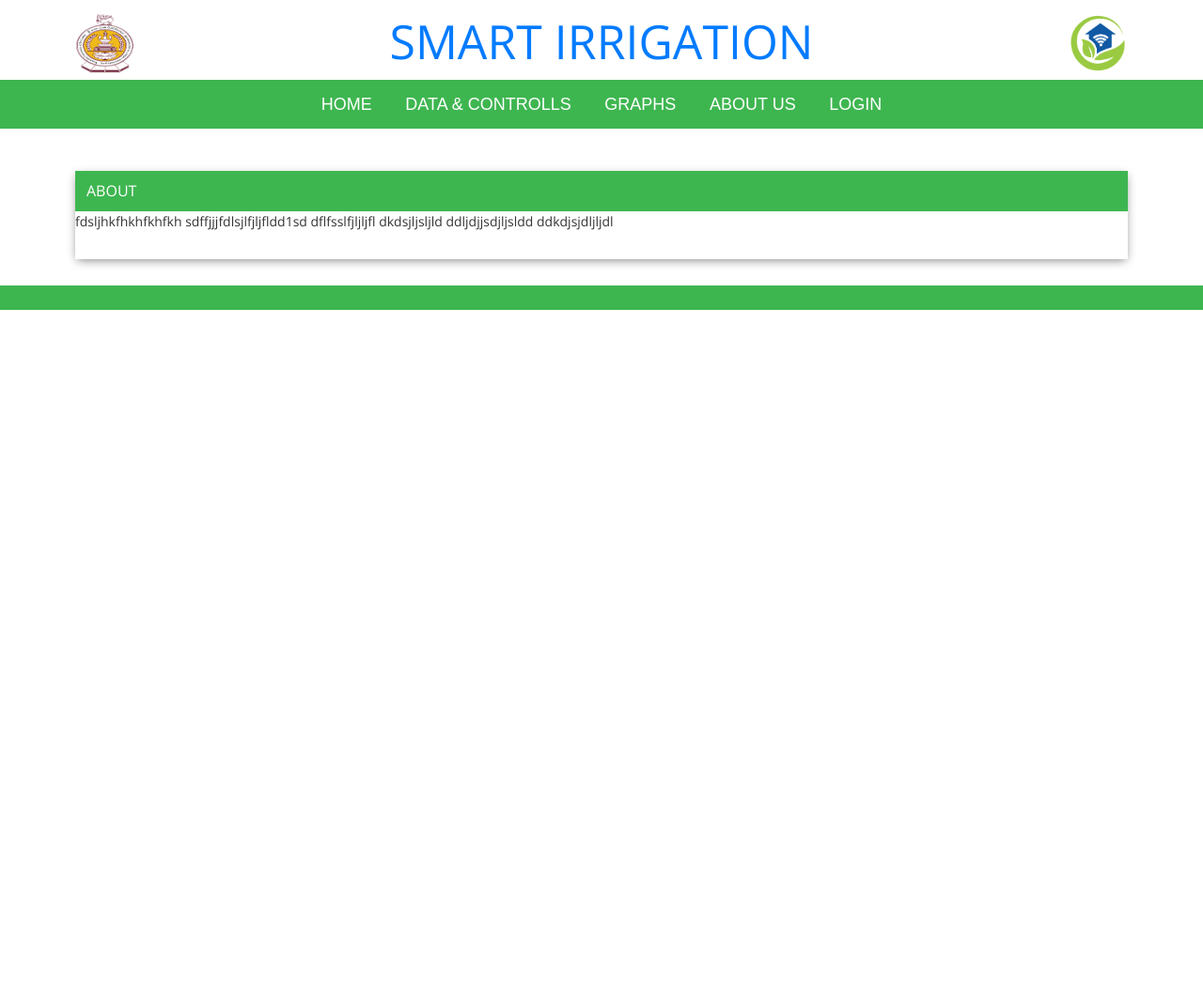
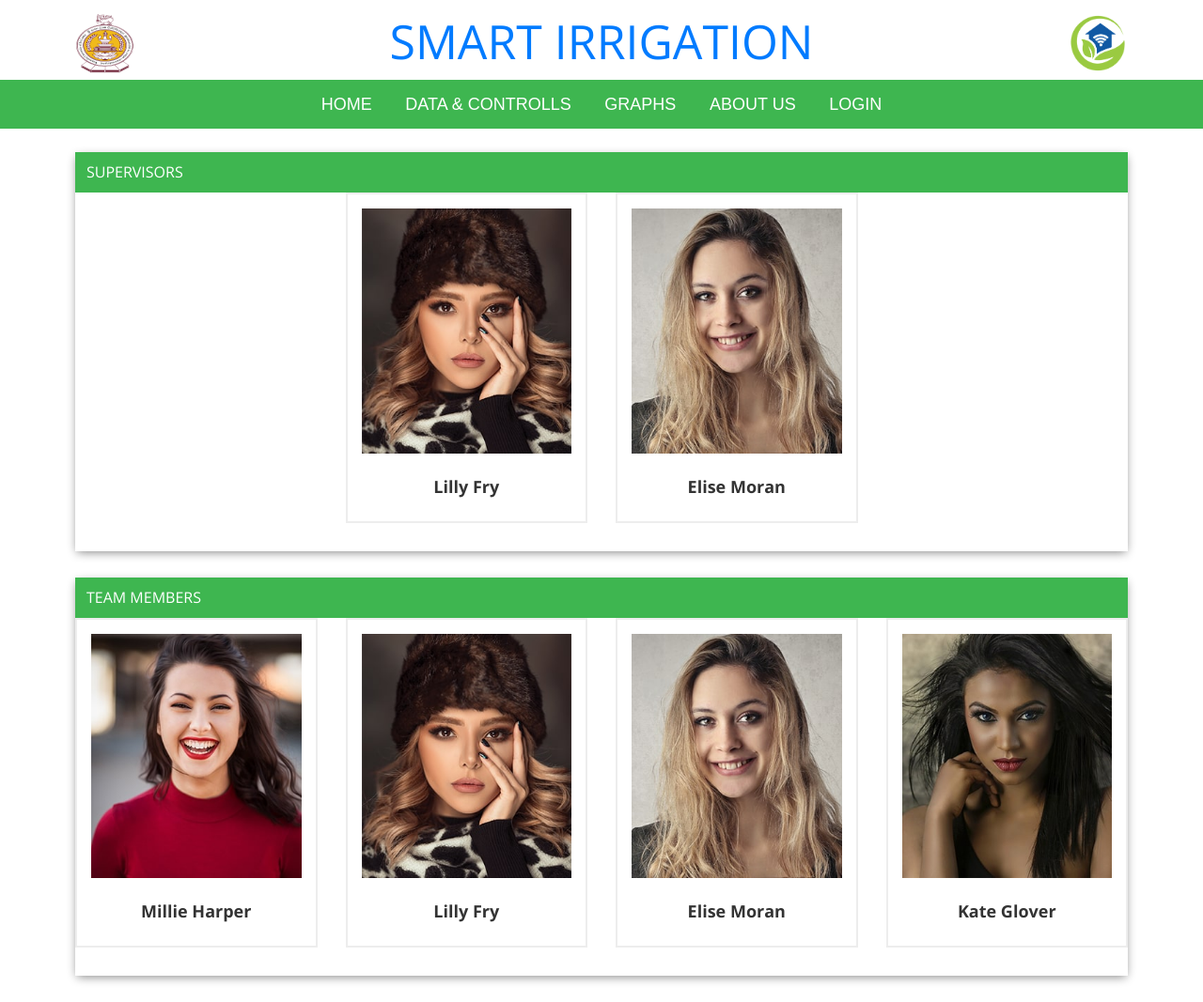
Before and after one commit to ujagaga/data_collect_web_display, a Flask app: page /about in a window 1280 px wide. Shown: the whole page at 94% size. Before the commit the page ends 330 px from the top, so only its background shows below. Run offline with Flask 2, Linux system fonts and the light colour scheme; some libraries are stand-ins or nearby versions.

Commit message:
Add about page changes

```diff
--- a/main.py
+++ b/main.py
@@ -276,11 +276,10 @@ def graphs():
     color_id = 0
     access_key = request.cookies.get('token')
     if ADMIN_KEY != access_key:
-        login_var = {"name": "Login", "url": "login", "icon": "fa-sign-in-alt"}
-        authorized = False
-    else:
-        login_var = {"name": "Logout", "url": "logout", "icon": "fa-sign-out-alt"}
-        authorized = True
+        return redirect("/login")
+
+    login_var = {"name": "Logout", "url": "logout", "icon": "fa-sign-out-alt"}
+    authorized = True
 
     plot_list = []
 
@@ -332,39 +331,39 @@ def data_and_controls():
 
     if ADMIN_KEY != access_key:
         return redirect("/login")
+
+    login_var = {"name": "Logout", "url": "logout", "icon": "fa-sign-out-alt"}
+    data_list = get_data()
+
+    if len(data_list) > 0:
+        last_timestamp = int(float(data_list[-1]['timestamp']) * 1000)
+        if time.time() - last_timestamp > 25:
+            status = "disconnected"
+        else:
+            status = "connected"
     else:
-        login_var = {"name": "Logout", "url": "logout", "icon": "fa-sign-out-alt"}
-        data_list = get_data()
+        last_timestamp = "No data available"
+        status = "disconnected"
 
-        if len(data_list) > 0:
-            last_timestamp = int(float(data_list[-1]['timestamp']) * 1000)
-            if time.time() - last_timestamp > 25:
-                status = "disconnected"
-            else:
-                status = "connected"
-        else:
-            last_timestamp = "No data available"
-            status = "disconnected"
+    new_list = []
+    if data_list is not None:
+        data_dict = {}
 
-        new_list = []
-        if data_list is not None:
-            data_dict = {}
+        for data in data_list:
+            name = data["name"]
+            data_dict[name] = data["value"]
 
-            for data in data_list:
-                name = data["name"]
-                data_dict[name] = data["value"]
+        for name in data_dict.keys():
+            unit = get_units(name)
 
-            for name in data_dict.keys():
-                unit = get_units(name)
+            new_list.append({"name": name, "val": data_dict[name], "unit": unit})
+    vars = get_all_variables()
 
-                new_list.append({"name": name, "val": data_dict[name], "unit": unit})
-        vars = get_all_variables()
+    response = make_response(render_template("datactrl.html", dldid=int(time.time()), vars=vars,
+                                             value_list=new_list, login=login_var, ts=last_timestamp, status=status))
+    response.set_cookie('token', ADMIN_KEY, max_age=1200)
 
-        response = make_response(render_template("datactrl.html", dldid=int(time.time()), vars=vars,
-                                                 value_list=new_list, login=login_var, ts=last_timestamp, status=status))
-        response.set_cookie('token', ADMIN_KEY, max_age=1200)
-
-        return response
+    return response
 
 
 @application.route('/download')
--- a/static/css/about.css
+++ b/static/css/about.css
@@ -1,3 +1,111 @@
+
+.team {
+    position: relative;
+    width: 100%;
+    padding: 45px 0 15px 0;
+
+
+}
+
+.team .team-item {
+    position: relative;
+    margin-bottom: 30px;
+    padding: 15px;
+    background: #ffffff;
+    border: 2px solid rgba(0, 0, 0, .07);
+
+
+}
+
+.team .team-img {
+    position: relative;
+    overflow: hidden;
+
+}
+
+.team .team-img img {
+    position: relative;
+    width: 100%;
+}
+
+.team .team-social {
+    position: absolute;
+    width: 100%;
+    height: 100%;
+    top: 0;
+    left: 0;
+    display: flex;
+    align-items: center;
+    justify-content: center;
+    transition: .5s;
+}
+
+.team .team-social a {
+    position: relative;
+    margin: 0 3px;
+    margin-top: 100px;
+    width: 40px;
+    height: 40px;
+    display: flex;
+    align-items: center;
+    justify-content: center;
+    border-radius: 40px;
+    font-size: 16px;
+    color: #F7CAC9;
+    background: #343148;
+    opacity: 0;
+}
+
+.team .team-social a:hover {
+    color: #343148;
+    background: #F7CAC9;
+}
+
+
+.team .team-item:hover .team-social {
+    background: rgba(256, 256, 256, .5);
+}
+
+.team .team-item:hover .team-social a:first-child {
+    opacity: 1;
+    margin-top: 0;
+    transition: .3s 0s;
+}
+
+.team .team-item:hover .team-social a:nth-child(2) {
+    opacity: 1;
+    margin-top: 0;
+    transition: .3s .1s;
+}
+
+.team .team-item:hover .team-social a:nth-child(3) {
+    opacity: 1;
+    margin-top: 0;
+    transition: .3s .2s;
+}
+
+.team .team-item:hover .team-social a:nth-child(4) {
+    opacity: 1;
+    margin-top: 0;
+    transition: .3s .3s;
+}
+
+.team .team-text {
+    position: relative;
+    padding: 25px 15px 10px 15px;
+    text-align: center;
+    background: #ffffff;
+}
+
+.team .team-text h2 {
+    font-size: 18px;
+    font-weight: 600;
+}
+
+.team .team-text p {
+    margin: 0;
+}
+
 @import url(https://maxcdn.bootstrapcdn.com/font-awesome/4.7.0/css/font-awesome.min.css);
 @charset "utf-8";body{margin:0;padding:0;font-family:'Open Sans',sans-serif;font-size:14px;display:inline-block;width:100%;color:#333;overflow-x:hidden;font-weight:400}
 input,button,select,textarea{outline:0;font-family:'Open Sans',sans-serif}
--- /dev/null
+++ b/static/js/about.js
@@ -0,0 +1,6 @@
+(function ($) {
+    "use strict";
+
+    // Initiate the wowjs
+    new WOW().init();
+})(jQuery);
--- /dev/null
+++ b/static/lib/animate/animate.min.css
@@ -0,0 +1,6 @@
+
+
+.animated{animation-duration:1s;animation-fill-mode:both}
+.fadeInRightBig{animation-name:fadeInRightBig}@keyframes fadeInUp{0%{opacity:0;transform:translate3d(0,100%,0)}to{opacity:1;transform:none}}
+.fadeInUp{animation-name:fadeInUp}@keyframes fadeInUpBig{0%{opacity:0;transform:translate3d(0,2000px,0)}to{opacity:1;transform:none}}@keyframes zoomIn{0%{opacity:0;transform:scale3d(.3,.3,.3)}50%{opacity:1}}
+.zoomIn{animation-name:zoomIn}
--- a/templates/about.html
+++ b/templates/about.html
@@ -1,18 +1,19 @@
-
+<html>
+<head>
 <meta charset="utf-8">
 <meta http-equiv="X-UA-Compatible" content="IE=edge">
 <meta name="viewport" content="width=device-width, initial-scale=1">
 <title>Smart Irrigation</title>
-<link rel="stylesheet" href="{{url_for('static', filename='css/font-awesome.min.css')}}">
 <link rel="stylesheet" href="{{url_for('static', filename='css/bootstrap.min.css')}}">
 <link target="_blank" href="https://fonts.googleapis.com/css?family=Open+Sans:400,700" rel="stylesheet">
 <link target="_blank" href="https://fonts.googleapis.com/css?family=Armata" rel="stylesheet">
 <link rel="stylesheet" href="{{url_for('static', filename='css/feedback4.css')}}">
+<link rel="stylesheet" href="{{url_for('static', filename='css/custom.css')}}">
 <link rel="stylesheet" href="{{url_for('static', filename='css/about.css')}}">
-<link rel="stylesheet" href="{{url_for('static', filename='css/custom.css')}}">
+<link rel="stylesheet" href="{{url_for('static', filename='lib/animate/animate.min.css')}}">
 
+<body>
 <div class="header-container">
-
 	<div class="header-content">
 		<div class="container">
             <a href="/">
@@ -43,6 +44,7 @@
 				</div>
 			</div>
 		</div>
+
 		<div class="menu-header">
 			<div class="container">
 				<div class="menu-container">
@@ -56,6 +58,7 @@
 				</div>
 			</div>
 		</div>
+
 	</div>
 </div>
 
@@ -63,44 +66,116 @@
 
 
 
-<br><div class="content">
-	<div class="container">
-		<div class="inner-row">
-			<div class="col-md-12 right-content">
-				<div class="panel-big-1 border-0">
-					<div class="right-content-1">
+<div class="content">
+	<div class="container team">
 
+		<div class="panel-big-2">
+			<h1 class="title-heading">SUPERVISORS</h1>
+			<div class="row justify-content-center" >
+				<div class="col-lg-3 col-md-6 wow fadeInUp" data-wow-delay="0.2s">
+					<div class="team-item">
+						<div class="team-img" >
+							<img src="static/images/team-2.jpg" alt="Image">
+							<div class="team-social">
+
+							</div>
+						</div>
+						<div class="team-text">
+							<h2>Lilly Fry</h2>
+
+						</div>
 					</div>
-				</div></div></div>
+				</div>
+				<div class="col-lg-3 col-md-6 wow fadeInUp" data-wow-delay="0.4s">
+					<div class="team-item">
+						<div class="team-img">
+							<img src="static/images/team-3.jpg" alt="Image">
+							<div class="team-social">
 
-				<div class="panel-big-2">
-					<h1 class="title-heading">ABOUT</h1>
-                    <p>fdsljhkfhkhfkhfkh
-                        sdffjjjfdlsjlfjljfldd1sd
-                        dflfsslfjljljfl
-                        dkdsjljsljld
-                        ddljdjjsdjljsldd
-                        ddkdjsjdljljdl
-                    </p>
-					<div class="text-section" >
-						<p><b></p>
+							</div>
+						</div>
+						<div class="team-text">
+							<h2>Elise Moran</h2>
 
-
-
-                        <style>.ft_vid { margin:.5em auto 0 auto; max-width:480px; font-family:arial; text-align:center; position:relative; min-height:120px; overflow:hidden; background-color:#555; }.ft_vid p { position:absolute; margin:0; color:white; background-color:rgba(0, 0, 0, .5); }.ft_vid .ft_vid_head { font-size:16px; width:100%; height:28px; line-height:28px; font-weight: 450;text-align:center; top:0; left:0; padding-left:10px; overflow:hidden; }.ft_vid .ft_vid_foot { font-size:11px; width:100%; bottom:22; left:0; }.ft_vid img { display:block; max-width:100%; border:0; }.ft_vid a:after { content:"\A0\25BA"; position:absolute; width:60px; height:50px; left:0; top:0; right:0; bottom:0; margin:auto; border:0; border-radius:10px; color:white; background:rgba(0, 0, 0, .6); font-size:24px; line-height:50px; cursor:pointer; }.ft_vid a:hover:after { background:#CC181E; }.ft_lnk_div { margin:-10px auto 0.5em auto; padding-top:5px; max-width:480px; font-family:arial; font-size:12px; text-align:center; position:relative; color:black; background:whitesmoke; }.ft_lnk { /* position:absolute; */ top:100%; left:0; width:100%; text-align:center; padding:.5em .2em; border:0; background:whitesmoke; }</style>
+						</div>
 					</div>
 				</div>
 
+			</div>
+		</div>
 
+		<div class="panel-big-2">
+			<h1 class="title-heading">TEAM MEMBERS</h1>
 
+			<div class="row">
 
+                    <div class="col-lg-3 col-md-6 wow fadeInUp" data-wow-delay="0.8s">
+                        <div class="team-item">
+                            <div class="team-img">
+                                <img src="static/images/team-1.jpg" alt="Image">
+                                <div class="team-social">
 
+                                </div>
+                            </div>
+                            <div class="team-text">
+                                <h2>Millie Harper</h2>
+                            </div>
+                        </div>
+                    </div>
 
+                    <div class="col-lg-3 col-md-6 wow fadeInUp" data-wow-delay="1.0s">
+                        <div class="team-item">
+                            <div class="team-img">
+                                <img src="static/images/team-2.jpg" alt="Image">
+                                <div class="team-social">
 
-            <style>.ft_vid { margin:.5em auto 0 auto; max-width:480px; font-family:arial; text-align:center; position:relative; min-height:120px; overflow:hidden; background-color:#555; }.ft_vid p { position:absolute; margin:0; color:white; background-color:rgba(0, 0, 0, .5); }.ft_vid .ft_vid_head { font-size:16px; width:100%; height:28px; line-height:28px; font-weight: 450;text-align:center; top:0; left:0; padding-left:10px; overflow:hidden; }.ft_vid .ft_vid_foot { font-size:11px; width:100%; bottom:22; left:0; }.ft_vid img { display:block; max-width:100%; border:0; }.ft_vid a:after { content:"\A0\25BA"; position:absolute; width:60px; height:50px; left:0; top:0; right:0; bottom:0; margin:auto; border:0; border-radius:10px; color:white; background:rgba(0, 0, 0, .6); font-size:24px; line-height:50px; cursor:pointer; }.ft_vid a:hover:after { background:#CC181E; }.ft_lnk_div { margin:-10px auto 0.5em auto; padding-top:5px; max-width:480px; font-family:arial; font-size:12px; text-align:center; position:relative; color:black; background:whitesmoke; }.ft_lnk { /* position:absolute; */ top:100%; left:0; width:100%; text-align:center; padding:.5em .2em; border:0; background:whitesmoke; }</style>
-        </div>
-    </div>
+                                </div>
+                            </div>
+                            <div class="team-text">
+                                <h2>Lilly Fry</h2>
+                            </div>
+                        </div>
+                    </div>
 
-                                                    <div class="panel-big-1";>
-                                                        <h1 class="title-heading"></h1>
-                                                    </div>
+                    <div class="col-lg-3 col-md-6 wow fadeInUp" data-wow-delay="1.4s">
+                        <div class="team-item">
+                            <div class="team-img">
+                                <img src="static/images/team-3.jpg" alt="Image">
+                                <div class="team-social">
+
+                                </div>
+                            </div>
+                            <div class="team-text">
+                                <h2>Elise Moran</h2>
+
+                            </div>
+                        </div>
+                    </div>
+
+                    <div class="col-lg-3 col-md-6 wow fadeInUp" data-wow-delay="1.6s">
+                        <div class="team-item">
+                            <div class="team-img">
+                                <img src="static/images/team-4.jpg" alt="Image">
+                                <div class="team-social">
+
+                                </div>
+                            </div>
+                            <div class="team-text">
+                                <h2>Kate Glover</h2>
+
+                            </div>
+                        </div>
+                    </div>
+
+				</div>
+		</div>
+
+	</div>
+</div>
+
+</body>
+<script type="text/javascript" src="{{url_for('static', filename='js/jquery-3.6.0.min.js')}}"></script>
+<script type="text/javascript" src="{{url_for('static', filename='lib/wow/wow.min.js')}}"></script>
+<script type="text/javascript" src="{{url_for('static', filename='js/about.js')}}"></script>
+
+</html>
```
Also changed, not shown: static/images/team-1.jpg (added), static/images/team-2.jpg (added), static/images/team-3.jpg (added), static/images/team-4.jpg (added), static/lib/animate/animate.css (added), static/lib/wow/wow.js (added), static/lib/wow/wow.min.js (added).
